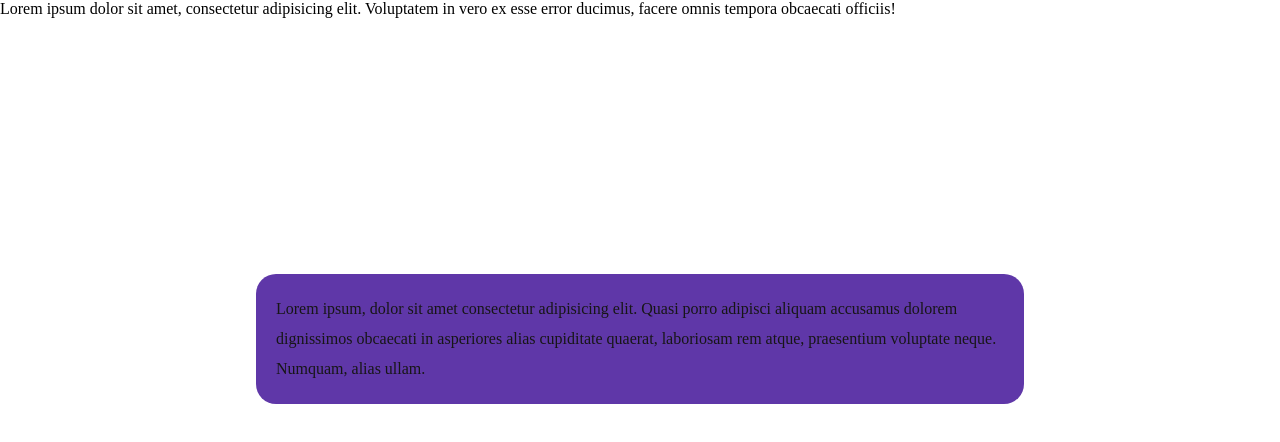
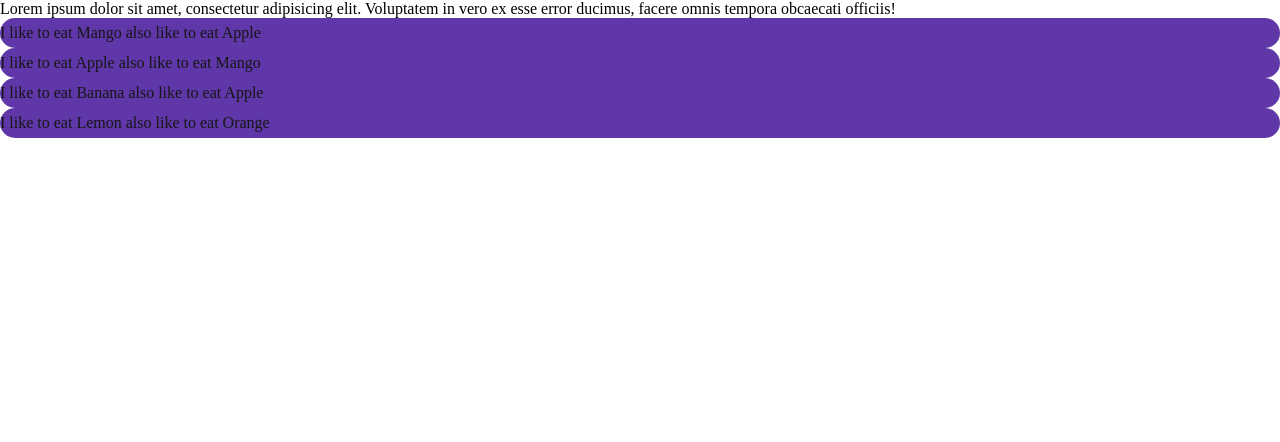
Before and after one commit to Najim473/vue, a Vue app: page / in a window 1280 px wide. Shown: the top 442 px of the page. Built offline with nearby package versions, Linux system fonts and the light colour scheme.

Commit message:
tutorial_component_props

```diff
--- a/src/App.vue
+++ b/src/App.vue
@@ -1,6 +1,6 @@
 <template>
   <div className="flex">
-    <myHome />
+    <myHome name="Mango"/>
     <!-- <mySelf/>     -->
   </div>
 </template>
--- a/src/components/component.scss
+++ b/src/components/component.scss
@@ -4,9 +4,7 @@
 
 .paragraph {
     background: rgb(95, 55, 168);
-    padding: 20px;
     color: rgb(23, 22, 22);
-    margin: 20%;
     line-height: 30px;
     border-radius: 20px;
 }
--- a/src/components/component.vue
+++ b/src/components/component.vue
@@ -1,17 +1,14 @@
 <template>
   <div>
     <p class="paragraph">
-      Lorem ipsum, dolor sit amet consectetur adipisicing elit. Quasi porro
-      adipisci aliquam accusamus dolorem dignissimos obcaecati in asperiores
-      alias cupiditate quaerat, laboriosam rem atque, praesentium voluptate
-      neque. Numquam, alias ullam.
+      I like to eat {{name}} also like to eat {{name2}}
     </p>
   </div>
 </template>
-
 <script>
 export default {
-  name: "Greet",
+  name: "component",
+  props:['name','name2']
 };
 </script>
 
--- a/src/components/myHome.vue
+++ b/src/components/myHome.vue
@@ -4,7 +4,10 @@
       Lorem ipsum dolor sit amet, consectetur adipisicing elit. Voluptatem in
       vero ex esse error ducimus, facere omnis tempora obcaecati officiis!
     </p>
-    <compo/>
+    <compo name="Mango" name2="Apple"/>
+    <compo name="Apple" name2="Mango"/>
+    <compo name="Banana" name2="Apple"/>
+    <compo :name="name" :name2="name2"/>
   </div>
 </template>
  <script>
@@ -13,6 +16,12 @@ export default{
   name:'myHome',
  components:{
   compo
+ },
+ data(){
+  return{
+    name: 'Lemon',
+    name2:'Orange'
+  }
  }
 }
 </script>
```
